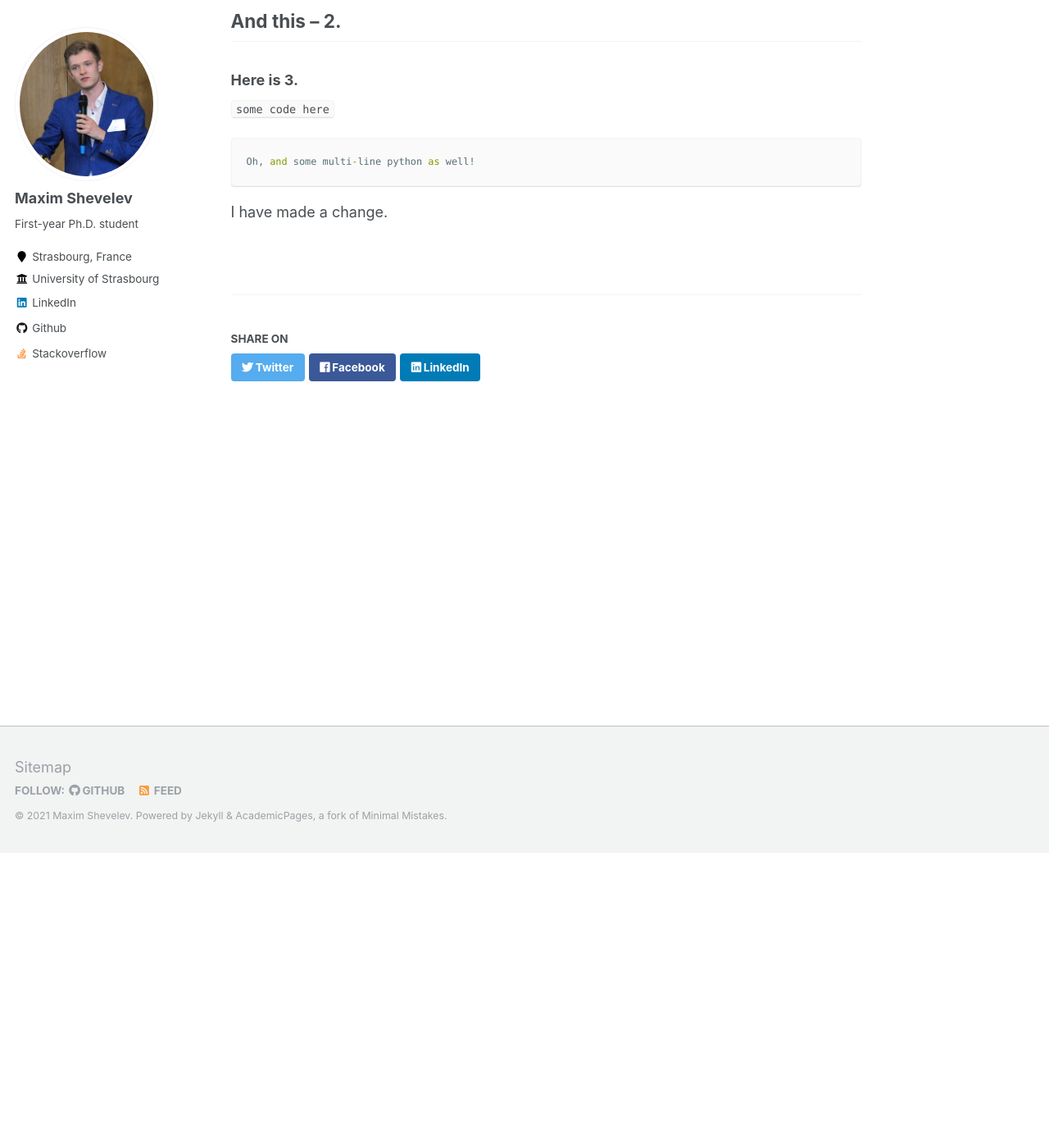
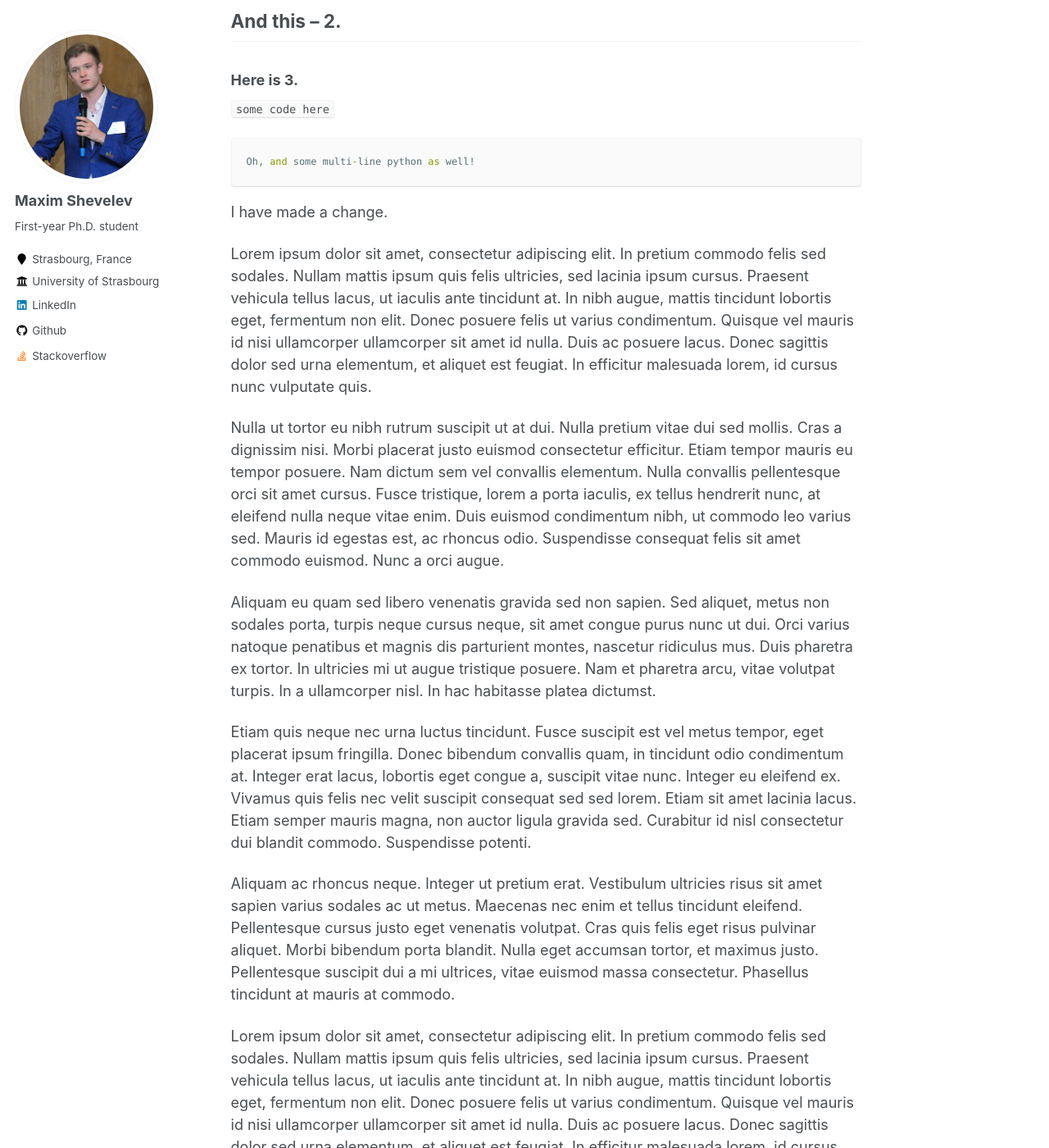
Before and after one commit to mawansui/mawansui.github.io, a Jekyll site: the page built from _blogposts/2021-02-15-welcome.md, in a window 1280 px wide and 1400 px high, scrolled down 359 px. Shown: the whole window at 82% size. Built offline with Jekyll 4.4.1, drawn with Linux system fonts in a browser that asks for light colours; some of the changed text lies outside the part shown.

Commit message:
word count

````diff
--- a/_blogposts/2021-02-15-welcome.md
+++ b/_blogposts/2021-02-15-welcome.md
@@ -20,3 +20,23 @@ Oh, and some multi-line python as well!
 ```
 
 I have made a change.
+
+Lorem ipsum dolor sit amet, consectetur adipiscing elit. In pretium commodo felis sed sodales. Nullam mattis ipsum quis felis ultricies, sed lacinia ipsum cursus. Praesent vehicula tellus lacus, ut iaculis ante tincidunt at. In nibh augue, mattis tincidunt lobortis eget, fermentum non elit. Donec posuere felis ut varius condimentum. Quisque vel mauris id nisi ullamcorper ullamcorper sit amet id nulla. Duis ac posuere lacus. Donec sagittis dolor sed urna elementum, et aliquet est feugiat. In efficitur malesuada lorem, id cursus nunc vulputate quis.
+
+Nulla ut tortor eu nibh rutrum suscipit ut at dui. Nulla pretium vitae dui sed mollis. Cras a dignissim nisi. Morbi placerat justo euismod consectetur efficitur. Etiam tempor mauris eu tempor posuere. Nam dictum sem vel convallis elementum. Nulla convallis pellentesque orci sit amet cursus. Fusce tristique, lorem a porta iaculis, ex tellus hendrerit nunc, at eleifend nulla neque vitae enim. Duis euismod condimentum nibh, ut commodo leo varius sed. Mauris id egestas est, ac rhoncus odio. Suspendisse consequat felis sit amet commodo euismod. Nunc a orci augue.
+
+Aliquam eu quam sed libero venenatis gravida sed non sapien. Sed aliquet, metus non sodales porta, turpis neque cursus neque, sit amet congue purus nunc ut dui. Orci varius natoque penatibus et magnis dis parturient montes, nascetur ridiculus mus. Duis pharetra ex tortor. In ultricies mi ut augue tristique posuere. Nam et pharetra arcu, vitae volutpat turpis. In a ullamcorper nisl. In hac habitasse platea dictumst.
+
+Etiam quis neque nec urna luctus tincidunt. Fusce suscipit est vel metus tempor, eget placerat ipsum fringilla. Donec bibendum convallis quam, in tincidunt odio condimentum at. Integer erat lacus, lobortis eget congue a, suscipit vitae nunc. Integer eu eleifend ex. Vivamus quis felis nec velit suscipit consequat sed sed lorem. Etiam sit amet lacinia lacus. Etiam semper mauris magna, non auctor ligula gravida sed. Curabitur id nisl consectetur dui blandit commodo. Suspendisse potenti.
+
+Aliquam ac rhoncus neque. Integer ut pretium erat. Vestibulum ultricies risus sit amet sapien varius sodales ac ut metus. Maecenas nec enim et tellus tincidunt eleifend. Pellentesque cursus justo eget venenatis volutpat. Cras quis felis eget risus pulvinar aliquet. Morbi bibendum porta blandit. Nulla eget accumsan tortor, et maximus justo. Pellentesque suscipit dui a mi ultrices, vitae euismod massa consectetur. Phasellus tincidunt at mauris at commodo.
+
+Lorem ipsum dolor sit amet, consectetur adipiscing elit. In pretium commodo felis sed sodales. Nullam mattis ipsum quis felis ultricies, sed lacinia ipsum cursus. Praesent vehicula tellus lacus, ut iaculis ante tincidunt at. In nibh augue, mattis tincidunt lobortis eget, fermentum non elit. Donec posuere felis ut varius condimentum. Quisque vel mauris id nisi ullamcorper ullamcorper sit amet id nulla. Duis ac posuere lacus. Donec sagittis dolor sed urna elementum, et aliquet est feugiat. In efficitur malesuada lorem, id cursus nunc vulputate quis.
+
+Nulla ut tortor eu nibh rutrum suscipit ut at dui. Nulla pretium vitae dui sed mollis. Cras a dignissim nisi. Morbi placerat justo euismod consectetur efficitur. Etiam tempor mauris eu tempor posuere. Nam dictum sem vel convallis elementum. Nulla convallis pellentesque orci sit amet cursus. Fusce tristique, lorem a porta iaculis, ex tellus hendrerit nunc, at eleifend nulla neque vitae enim. Duis euismod condimentum nibh, ut commodo leo varius sed. Mauris id egestas est, ac rhoncus odio. Suspendisse consequat felis sit amet commodo euismod. Nunc a orci augue.
+
+Aliquam eu quam sed libero venenatis gravida sed non sapien. Sed aliquet, metus non sodales porta, turpis neque cursus neque, sit amet congue purus nunc ut dui. Orci varius natoque penatibus et magnis dis parturient montes, nascetur ridiculus mus. Duis pharetra ex tortor. In ultricies mi ut augue tristique posuere. Nam et pharetra arcu, vitae volutpat turpis. In a ullamcorper nisl. In hac habitasse platea dictumst.
+
+Etiam quis neque nec urna luctus tincidunt. Fusce suscipit est vel metus tempor, eget placerat ipsum fringilla. Donec bibendum convallis quam, in tincidunt odio condimentum at. Integer erat lacus, lobortis eget congue a, suscipit vitae nunc. Integer eu eleifend ex. Vivamus quis felis nec velit suscipit consequat sed sed lorem. Etiam sit amet lacinia lacus. Etiam semper mauris magna, non auctor ligula gravida sed. Curabitur id nisl consectetur dui blandit commodo. Suspendisse potenti.
+
+Aliquam ac rhoncus neque. Integer ut pretium erat. Vestibulum ultricies risus sit amet sapien varius sodales ac ut metus. Maecenas nec enim et tellus tincidunt eleifend. Pellentesque cursus justo eget venenatis volutpat. Cras quis felis eget risus pulvinar aliquet. Morbi bibendum porta blandit. Nulla eget accumsan tortor, et maximus justo. Pellentesque suscipit dui a mi ultrices, vitae euismod massa consectetur. Phasellus tincidunt at mauris at commodo.
````
Also changed, not shown: other parts of _blogposts/2021-02-15-welcome.md (+1 -1 lines).
